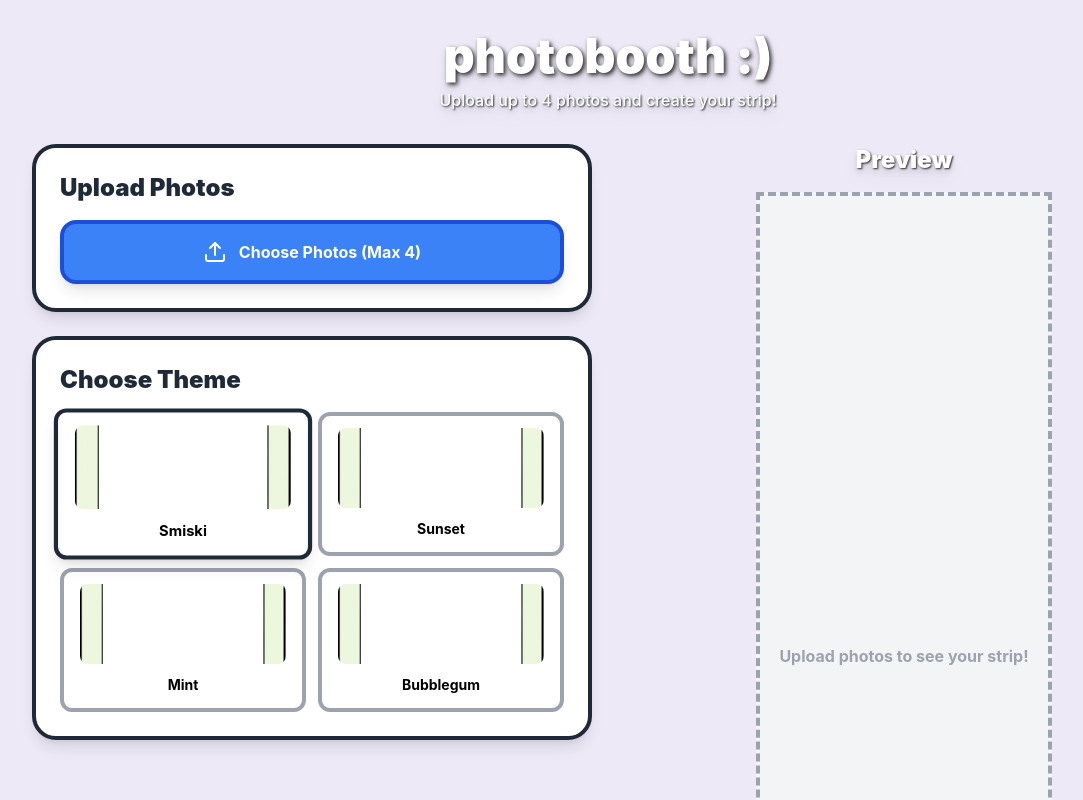
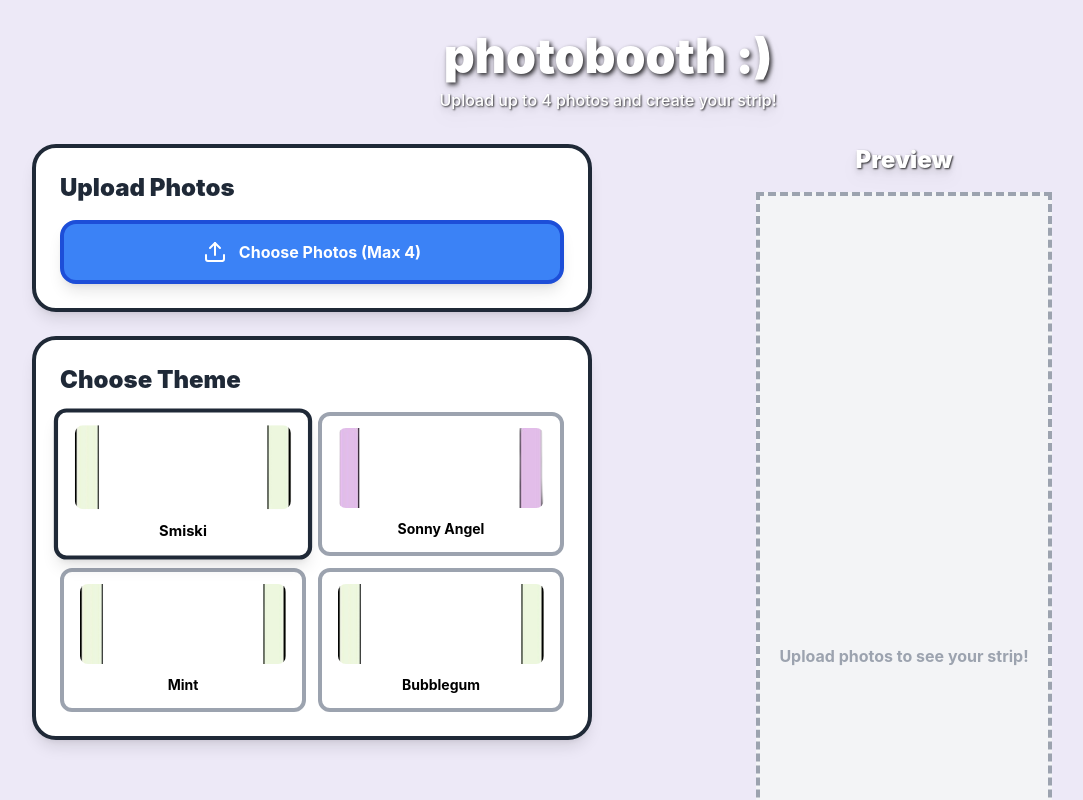
Before and after one commit to msun1/michelle-photobooth, a React (Create React App) app: page / in a window 1280 px wide. Shown: the top 800 px of the page, without its empty margins (32-1115 px from the left). Built offline with nearby package versions, Linux system fonts and the light colour scheme.

Commit message:
added sonny angel draft

```diff
--- a/src/App.js
+++ b/src/App.js
@@ -5,7 +5,7 @@ import { Upload, Download } from "lucide-react";
 import bg1 from "./images/backgrounds/bg1.jpg";
 
 import smiskiTheme from "./images/themes/smiskiTheme.png";
-import sunsetTheme from "./images/themes/smiskiTheme.png";
+import sonnyAngelTheme from "./images/themes/sonnyAngelTheme.png";
 import mintTheme from "./images/themes/smiskiTheme.png";
 import bubblegumTheme from "./images/themes/smiskiTheme.png";
 
@@ -36,9 +36,9 @@ const THEMES = {
     photoTop: 35,
     photoSpacing: 16,
   },
-  sunset: {
-    name: "Sunset",
-    image: sunsetTheme,
+  sonnyAngel: {
+    name: "Sonny Angel",
+    image: sonnyAngelTheme,
     accent: "#ff6b35",
     frameWidth: 444,
     frameHeight: 1413,
```
Also changed, not shown: src/images/themes/sonnyAngelTheme.png (added).
